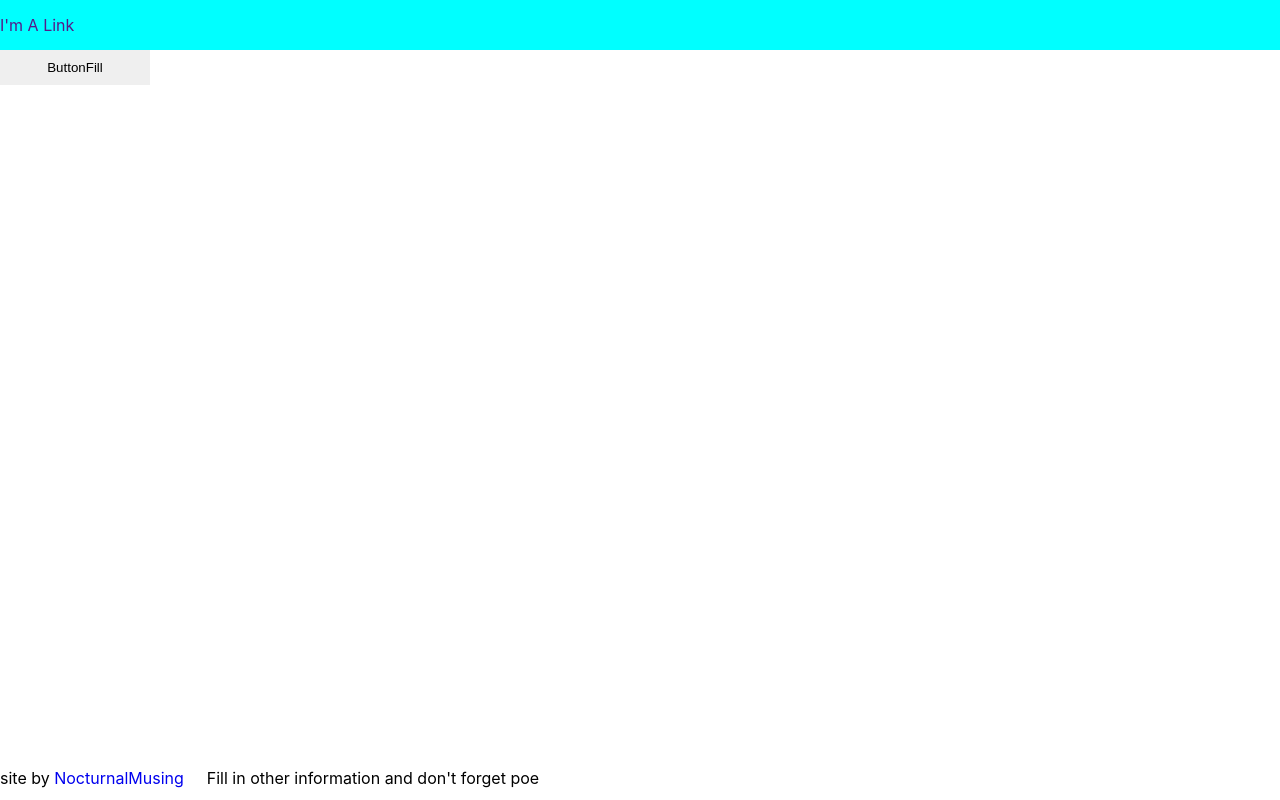
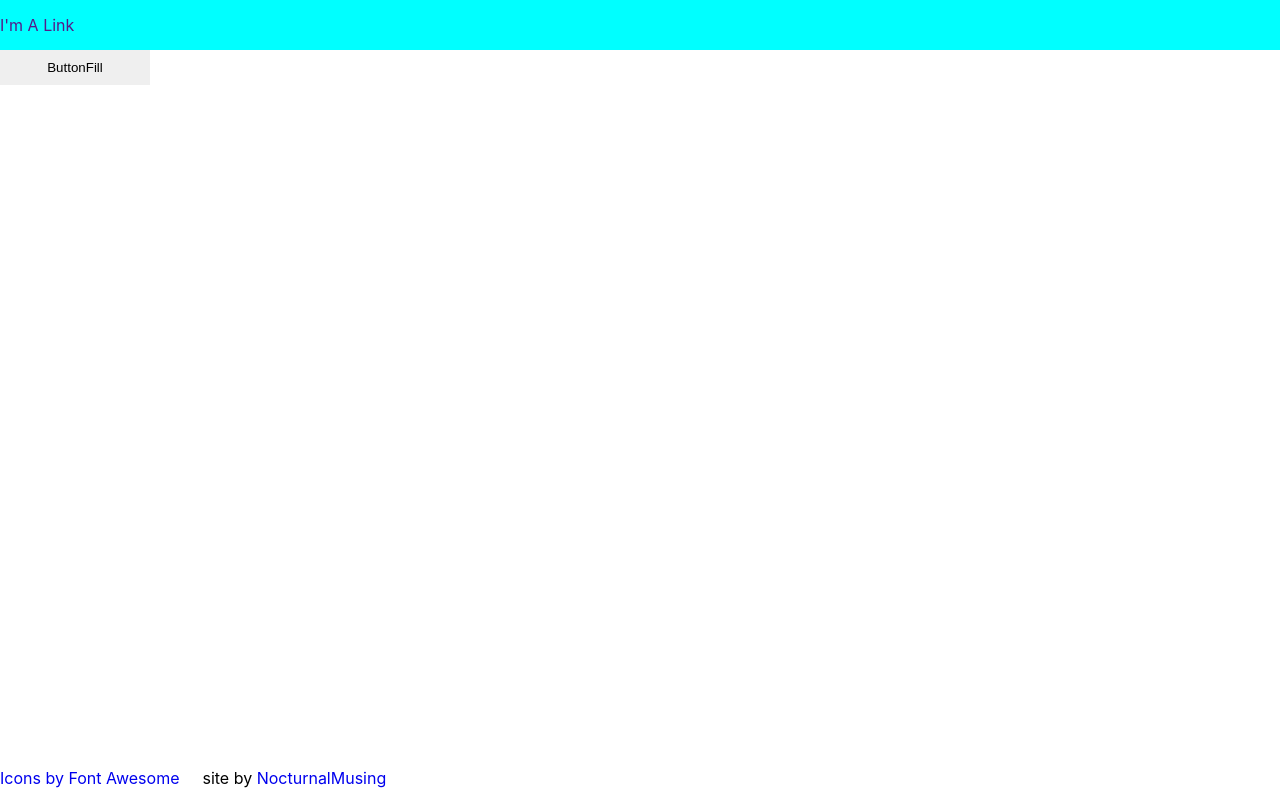
Before and after one commit to NocturnalMusing/pixel-menagerie, a React (Create React App) app in the folder client/: page / in a window 1280 px wide. Built offline with nearby package versions, Linux system fonts and the light colour scheme.

Commit message:
Create screens folder, create LandingPage

```diff
--- a/client/src/components/Footer.jsx
+++ b/client/src/components/Footer.jsx
@@ -5,10 +5,12 @@ export default class Footer extends Component {
     render() {
         return (
             <div className='footer'>
+                <p><a href='/'>
+                    Icons by Font Awesome</a>
+                </p>
                 <p>site by <a href='/'>
                     NocturnalMusing</a>
                 </p>
-                <p>Fill in other information and don't forget poe</p>
             </div>
         )
     }
```
Also changed, not shown: client/src/screens/LandingPage.jsx (added).
